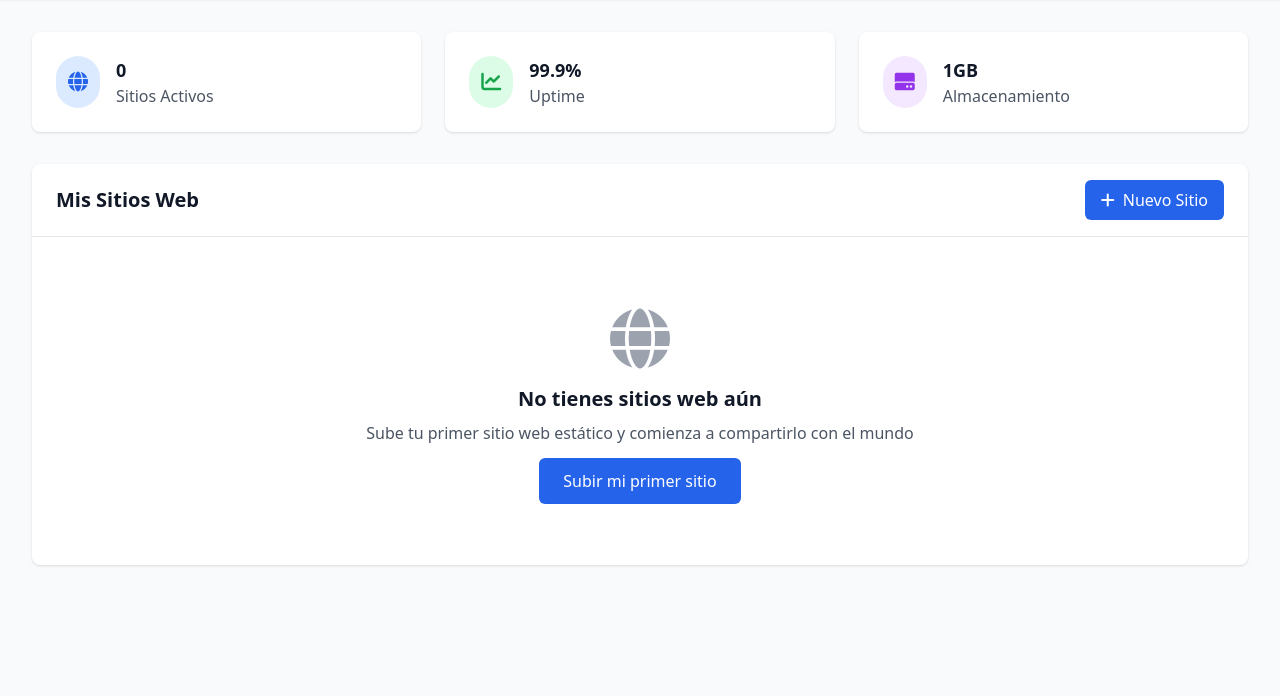
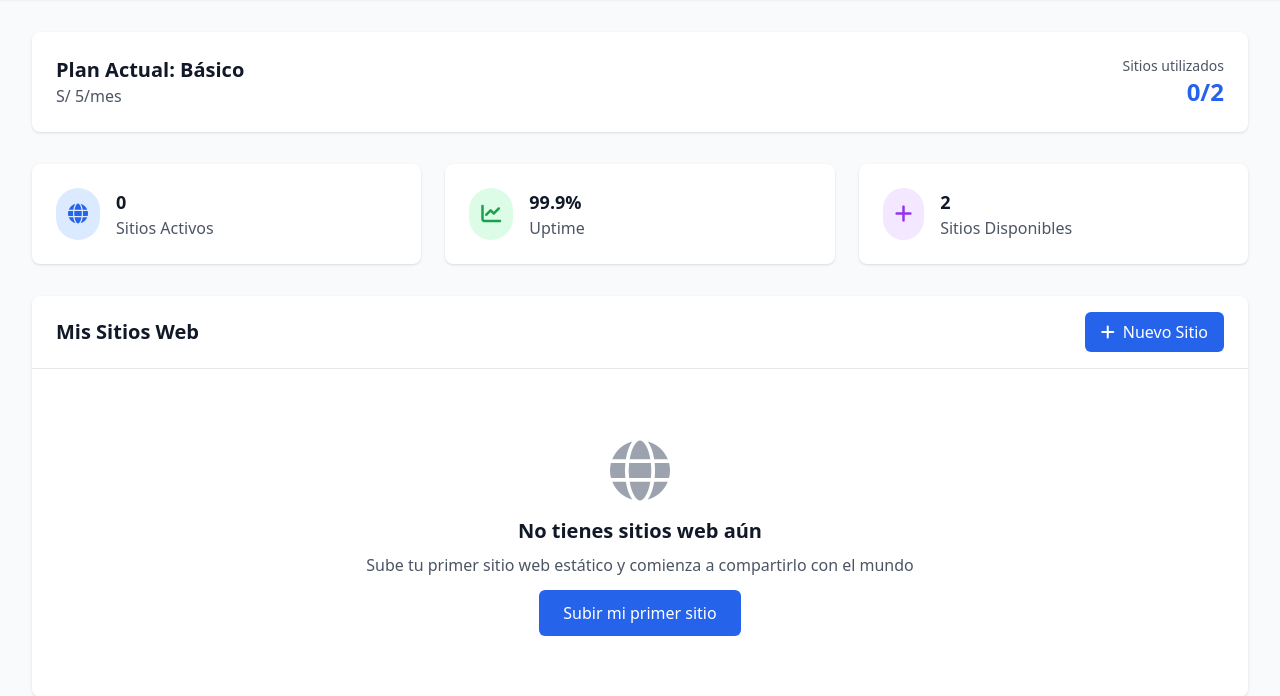
Before and after one commit to Myhke/sistemasoperativos-proyecto, a PHP site: page /dashboard.php in a window 1280 px wide. Shown: the part 64-760 px from the top of the page. Run offline with PHP 8.4, Linux system fonts and the light colour scheme; the visitor is signed in with stand-in values (Sample User, id 1); data that the repository does not hold is empty; some libraries are stand-ins or nearby versions.

Commit message:
V1: Diseño Finalizado

```diff
--- a/dashboard.php
+++ b/dashboard.php
@@ -7,10 +7,24 @@ if (!isset($_SESSION['user_id'])) {
     exit;
 }
 
-// Obtener sitios del usuario
+// Obtener información del usuario y sus sitios
+$stmt = $pdo->prepare("SELECT * FROM users WHERE id = ?");
+$stmt->execute([$_SESSION['user_id']]);
+$user = $stmt->fetch();
+
 $stmt = $pdo->prepare("SELECT * FROM sites WHERE user_id = ? ORDER BY created_at DESC");
 $stmt->execute([$_SESSION['user_id']]);
 $sites = $stmt->fetchAll();
+
+// Definir límites según el plan
+$plan_limits = [
+    'basic' => ['sites' => 2, 'name' => 'Básico', 'price' => 'S/ 5'],
+    'professional' => ['sites' => 5, 'name' => 'Profesional', 'price' => 'S/ 10']
+];
+
+$current_plan = $plan_limits[$user['plan']] ?? $plan_limits['basic'];
+$sites_used = count($sites);
+$sites_remaining = max(0, $current_plan['sites'] - $sites_used);
 ?>
 <!DOCTYPE html>
 <html lang="es">
@@ -40,6 +54,20 @@ $sites = $stmt->fetchAll();
     </header>
 
     <div class="max-w-7xl mx-auto px-4 sm:px-6 lg:px-8 py-8">
+        <!-- Plan Info -->
+        <div class="bg-white rounded-lg shadow mb-8 p-6">
+            <div class="flex items-center justify-between">
+                <div>
+                    <h2 class="text-xl font-semibold text-gray-900">Plan Actual: <?php echo $current_plan['name']; ?></h2>
+                    <p class="text-gray-600"><?php echo $current_plan['price']; ?>/mes</p>
+                </div>
+                <div class="text-right">
+                    <p class="text-sm text-gray-600">Sitios utilizados</p>
+                    <p class="text-2xl font-bold text-blue-600"><?php echo $sites_used; ?>/<?php echo $current_plan['sites']; ?></p>
+                </div>
+            </div>
+        </div>
+
         <!-- Stats Cards -->
         <div class="grid md:grid-cols-3 gap-6 mb-8">
             <div class="bg-white p-6 rounded-lg shadow">
@@ -48,7 +76,7 @@ $sites = $stmt->fetchAll();
                         <i class="fas fa-globe text-blue-600 text-xl"></i>
                     </div>
                     <div class="ml-4">
-                        <h3 class="text-lg font-semibold text-gray-900"><?php echo count($sites); ?></h3>
+                        <h3 class="text-lg font-semibold text-gray-900"><?php echo $sites_used; ?></h3>
                         <p class="text-gray-600">Sitios Activos</p>
                     </div>
                 </div>
@@ -69,11 +97,11 @@ $sites = $stmt->fetchAll();
             <div class="bg-white p-6 rounded-lg shadow">
                 <div class="flex items-center">
                     <div class="bg-purple-100 p-3 rounded-full">
-                        <i class="fas fa-hdd text-purple-600 text-xl"></i>
+                        <i class="fas fa-plus text-purple-600 text-xl"></i>
                     </div>
                     <div class="ml-4">
-                        <h3 class="text-lg font-semibold text-gray-900">1GB</h3>
-                        <p class="text-gray-600">Almacenamiento</p>
+                        <h3 class="text-lg font-semibold text-gray-900"><?php echo $sites_remaining; ?></h3>
+                        <p class="text-gray-600">Sitios Disponibles</p>
                     </div>
                 </div>
             </div>
@@ -83,9 +111,15 @@ $sites = $stmt->fetchAll();
         <div class="bg-white rounded-lg shadow">
             <div class="px-6 py-4 border-b border-gray-200 flex justify-between items-center">
                 <h2 class="text-xl font-semibold text-gray-900">Mis Sitios Web</h2>
+                <?php if ($sites_remaining > 0): ?>
                     <a href="upload.php" class="bg-blue-600 text-white px-4 py-2 rounded-md hover:bg-blue-700">
                         <i class="fas fa-plus mr-2"></i>Nuevo Sitio
                     </a>
+                <?php else: ?>
+                    <span class="bg-gray-400 text-white px-4 py-2 rounded-md cursor-not-allowed">
+                        <i class="fas fa-plus mr-2"></i>Límite Alcanzado
+                    </span>
+                <?php endif; ?>
             </div>
 
             <div class="p-6">
@@ -94,9 +128,13 @@ $sites = $stmt->fetchAll();
                         <i class="fas fa-globe text-gray-400 text-6xl mb-4"></i>
                         <h3 class="text-xl font-semibold text-gray-900 mb-2">No tienes sitios web aún</h3>
                         <p class="text-gray-600 mb-6">Sube tu primer sitio web estático y comienza a compartirlo con el mundo</p>
+                        <?php if ($sites_remaining > 0): ?>
                             <a href="upload.php" class="bg-blue-600 text-white px-6 py-3 rounded-md hover:bg-blue-700">
                                 Subir mi primer sitio
                             </a>
+                        <?php else: ?>
+                            <p class="text-red-600 font-semibold">Has alcanzado el límite de sitios para tu plan actual</p>
+                        <?php endif; ?>
                     </div>
                 <?php else: ?>
                     <div class="grid md:grid-cols-2 lg:grid-cols-3 gap-6">
--- a/database.sql
+++ b/database.sql
@@ -6,7 +6,7 @@ CREATE TABLE users (
     name VARCHAR(255) NOT NULL,
     email VARCHAR(255) UNIQUE NOT NULL,
     password VARCHAR(255) NOT NULL,
-    plan ENUM('basic', 'professional', 'enterprise') DEFAULT 'basic',
+    plan ENUM('basic', 'professional') DEFAULT 'basic',
     created_at TIMESTAMP DEFAULT CURRENT_TIMESTAMP,
     updated_at TIMESTAMP DEFAULT CURRENT_TIMESTAMP ON UPDATE CURRENT_TIMESTAMP
 );
@@ -19,7 +19,6 @@ CREATE TABLE sites (
     url VARCHAR(255) UNIQUE NOT NULL,
     domain VARCHAR(255),
     status ENUM('active', 'inactive', 'pending') DEFAULT 'pending',
-    storage_used INT DEFAULT 0,
     created_at TIMESTAMP DEFAULT CURRENT_TIMESTAMP,
     updated_at TIMESTAMP DEFAULT CURRENT_TIMESTAMP ON UPDATE CURRENT_TIMESTAMP,
     FOREIGN KEY (user_id) REFERENCES users(id) ON DELETE CASCADE
--- a/index.php
+++ b/index.php
@@ -71,7 +71,7 @@ session_start();
                         <i class="fas fa-dollar-sign text-2xl text-blue-600"></i>
                     </div>
                     <h3 class="text-xl font-semibold mb-4">Precios Accesibles</h3>
-                    <p class="text-gray-600">Planes desde $5 USD/mes. Sin costos ocultos, sin sorpresas en tu factura.</p>
+                    <p class="text-gray-600">Planes desde 5 soles/mes. Sin costos ocultos, sin sorpresas en tu factura.</p>
                 </div>
 
                 <div class="bg-white p-8 rounded-lg shadow-lg text-center">
```
Also changed, not shown: 3 other files. Lines whose indentation alone changed are shown as unchanged.
